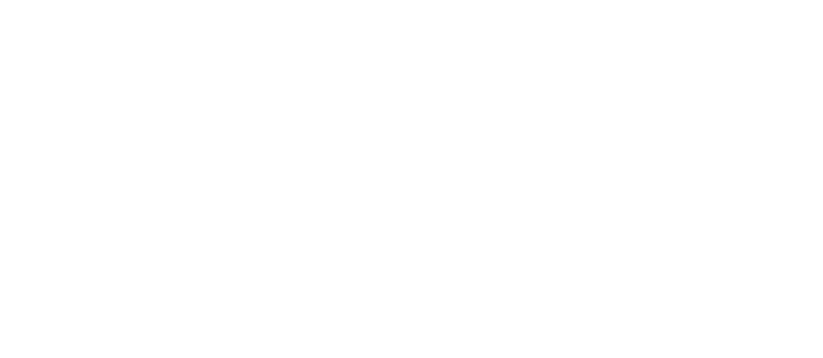
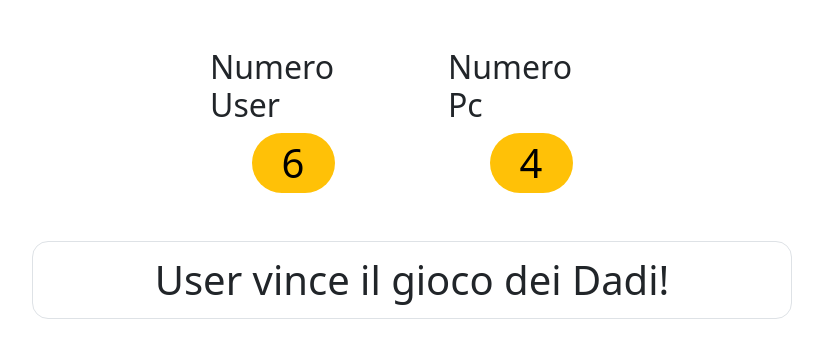
Before and after one commit to JacopoLombardi/js-mail-dadi, a plain HTML site: page Dadi/index.html in a window 1280 px wide. Shown: the whole page, without its empty margins (228-1051 px from the left). Drawn offline with nearby package versions, Linux system fonts and the light colour scheme.

Commit message:
[add] EXTRA with Html and Js

```diff
--- a/Dadi/index.html
+++ b/Dadi/index.html
@@ -3,10 +3,32 @@
 <head>
    <meta charset="UTF-8">
    <meta name="viewport" content="width=device-width, initial-scale=1.0">
+   <link href="https://cdn.jsdelivr.net/npm/bootstrap@5.3.2/dist/css/bootstrap.min.css" rel="stylesheet"
+   integrity="sha384-T3c6CoIi6uLrA9TneNEoa7RxnatzjcDSCmG1MXxSR1GAsXEV/Dwwykc2MPK8M2HN" crossorigin="anonymous">
    <title>Gioco dei Dadi</title>
 </head>
 <body>
 
+   <section class="container  mt-5">
+      <div class="row  d-flex  justify-content-center">
+
+         <div class="col-2  d-flex  align-items-center  flex-column  me-5">
+            <h2>Numero User</h2>
+            <div class="num_user  fs-1  text-center  text-bg-warning  rounded-5  w-50"></div>
+         </div>
+
+        <div class="col-2  d-flex  align-items-center  flex-column">
+            <h2>Numero Pc</h2>
+            <div class="num_pc  fs-1  text-center  text-bg-warning  rounded-5  w-50"></div>
+         </div>
+
+      </div>
+
+      <div class="row  d-flex  justify-content-center  mt-5">
+         <div class="text_output  col-8  fs-1  text-center  border  rounded-4  py-2"></div>
+      </div>
+
+   </section>
 
    <script src="js/script.js"></script>
 
--- a/Dadi/js/script.js
+++ b/Dadi/js/script.js
@@ -3,12 +3,43 @@
 const numRandomUser = Math.ceil(Math.random() * 6);
 const numRandomPc = Math.ceil(Math.random() * 6);
 
+// EXTRA -- dichiaro delle variabili che assumono il valore della classe in HTML
+const divNumUser = document.querySelector('.num_user');
+const divNumPc = document.querySelector('.num_pc');
+const divTextOutput = document.querySelector('.text_output');
+let message = '';
+
+// EXTRA -- scrivo in HTML il valore dei numeri estratti
+divNumUser.innerHTML = numRandomUser;
+divNumPc.innerHTML = numRandomPc;
+
+
+// visualizzazione dei numeri estratti in console
 console.log(numRandomPc, numRandomUser)
-// se numRandomUser è inferiore a numRandomPc, vince il Pc
+
+
+// se numRandomUser è inferiore di numRandomPc, vince il Pc
 if(numRandomUser < numRandomPc){
    console.log('Pc vince il gioco dei Dadi!');
+   message = 'Pc';   //EXTRA
 }
-// se i 2 numeri sono uguali la partita finisce in Parità
-else if(numRandomUser === numRandomPc){
+// se numRandomUser è maggiore a numRandomPc, vince l'User
+else if(numRandomUser > numRandomPc){
+   console.log('User vince il gioco dei Dadi!');
+   message = 'User';   //EXTRA
+}
+// oppure se i 2 numeri sono uguali la partita finisce in Parità
+else{
    console.log('Parità');
+   message = 'Parità';   //EXTRA
 }
+
+
+
+// EXTRA -- condizione per cui mandare i messaggi all'HTML
+if((message === 'Pc') || (message === 'User')){
+   divTextOutput.innerHTML = `${message} vince il gioco dei Dadi!`;
+}
+else if(message === 'Parità'){
+   divTextOutput.innerHTML = `${message}`;
+}
```
